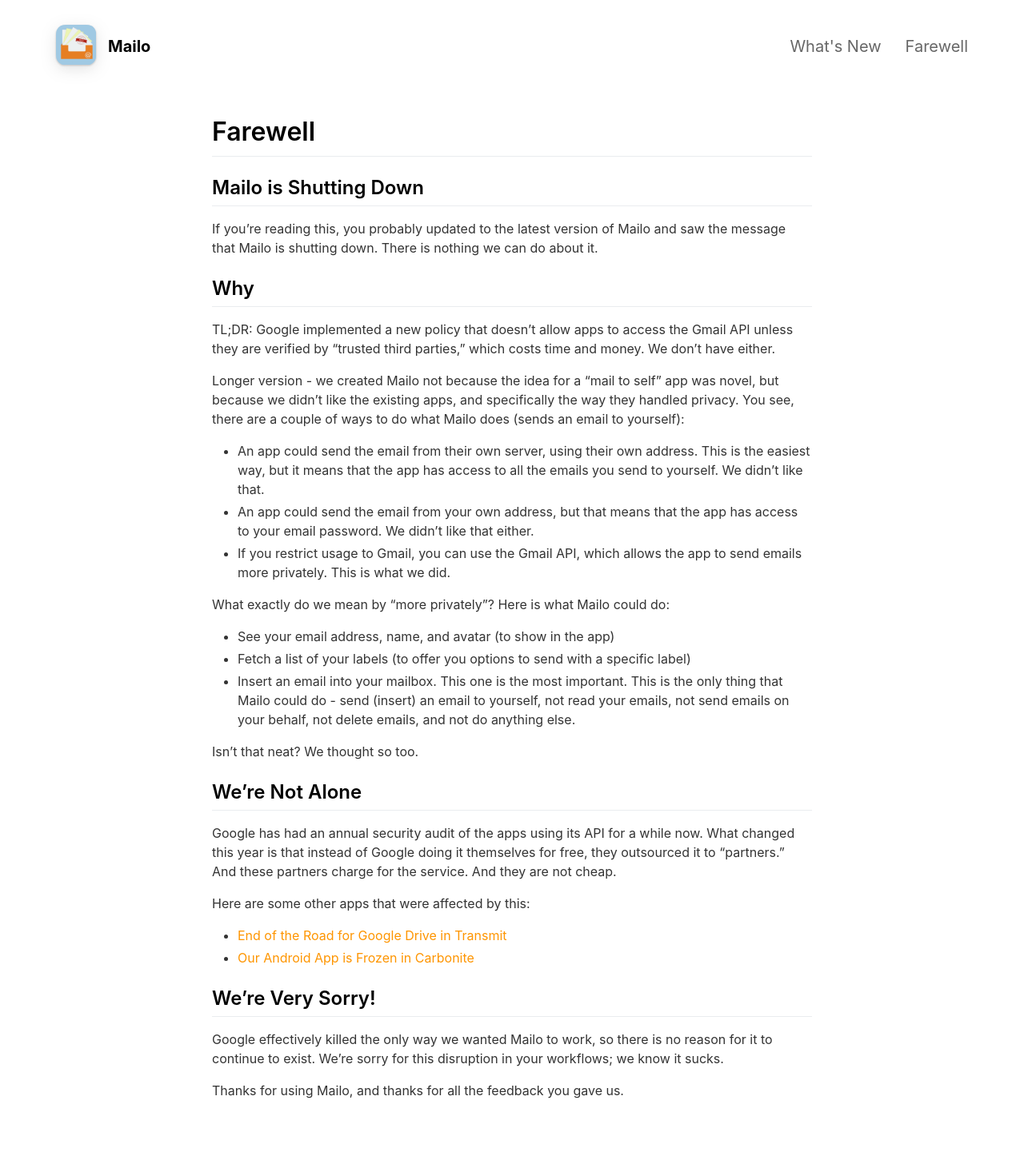
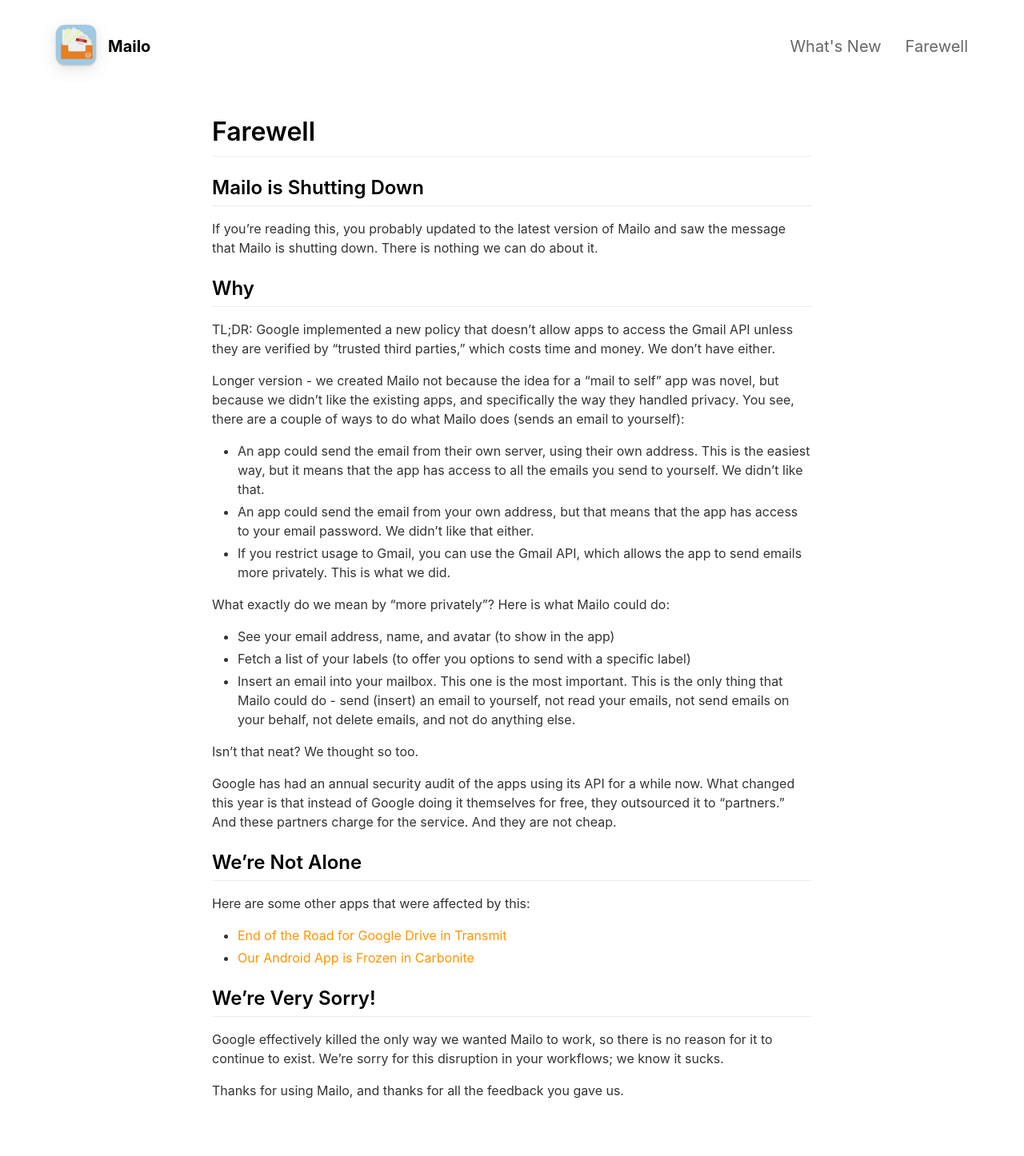
Before and after one commit to amebalabs/mailo-landing, a Jekyll site: the page built from _pages/farewell.md, in a window 1280 px wide. Shown: the whole page at 80% size. Built offline with Jekyll 4.4.1, drawn with Linux system fonts in a browser that asks for light colours; nearby versions of some CDN libraries.

```diff
--- a/_pages/farewell.md
+++ b/_pages/farewell.md
@@ -26,9 +26,9 @@ What exactly do we mean by "more privately"? Here is what Mailo could do:
 
 Isn't that neat? We thought so too.
 
+Google has had an annual security audit of the apps using its API for a while now. What changed this year is that instead of Google doing it themselves for free, they outsourced it to "partners." And these partners charge for the service. And they are not cheap.
+
 ## We're Not Alone
-
-Google has had an annual security audit of the apps using its API for a while now. What changed this year is that instead of Google doing it themselves for free, they outsourced it to "partners." And these partners charge for the service. And they are not cheap.
 
 Here are some other apps that were affected by this:
 -  [End of the Road for Google Drive in Transmit](https://blog.panic.com/end-of-the-road-for-google-drive-and-transmit/)
```
